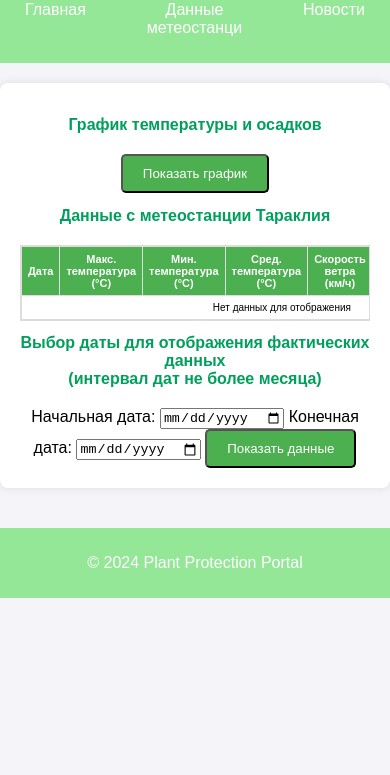
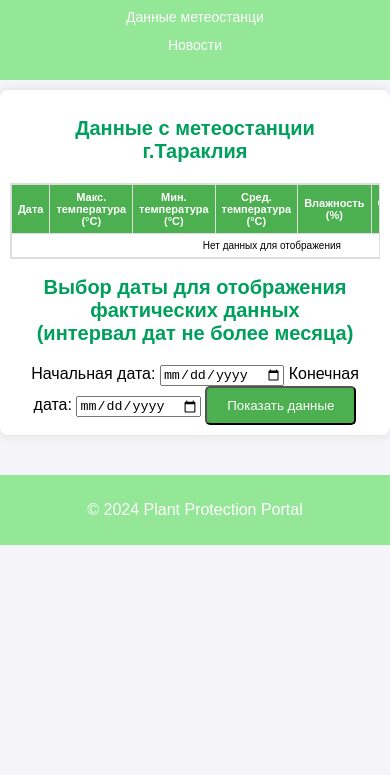
Before and after one commit to Bagirra/plant-protection-portal, a website: page meteo.html in a window 390 px wide. Shown: the part 69-844 px from the top of the page. Drawn offline with nearby package versions, Linux system fonts and the light colour scheme; no server answers.

Commit message:
адаптация

```diff
--- a/meteo.html
+++ b/meteo.html
@@ -20,11 +20,11 @@
     </header>
 
     <main>
-        <h2>График температуры и осадков</h2>
+        <!--<h2>График температуры и осадков</h2>
         <button id="showChartButton" class="button">Показать график</button>
-        <canvas id="meteoChart" width="400" height="200" style="display: none;"></canvas>
+        <canvas id="meteoChart" width="400" height="200" style="display: none;"></canvas>-->
 
-        <h2>Данные с метеостанции Тараклия </h2>
+        <h2>Данные с метеостанции </br>г.Тараклия </h2>
         <table id="meteoTable">
             <thead>
                 <tr>
@@ -32,10 +32,11 @@
                     <th>Макс. температура (°C)</th>
                     <th>Мин. температура (°C)</th>
                     <th>Сред. температура (°C)</th>
+                    <th>Влажность (%)</th>
+                    <th>Осадки (мм)</th>
                     <th>Скорость ветра (км/ч)</th>
                     <th>Точка росы (°C)</th>
-                    <th>Влажность (%)</th>
-                    <th>Осадки (мм)</th>
+
                 </tr>
             </thead>
             <tbody>
--- a/script_m.js
+++ b/script_m.js
@@ -46,10 +46,11 @@ function updateTable(data) {
                 <td>${Math.round(row.metric.tempHigh)} °C</td>
                 <td>${Math.round(row.metric.tempLow)} °C</td>
                 <td>${Math.round(row.metric.tempAvg)} °C</td>
+                <td>${row.humidityAvg !== undefined ? Math.round(row.humidityAvg) : '—'} %</td>
+                <td>${(row.metric.precipTotal || 0).toFixed(1)} мм</td>
                 <td>${Math.round(row.metric.windspeedAvg)} км/ч</td>
                 <td>${Math.round(row.metric.dewptHigh)} °C</td>
-                <td>${row.humidityAvg !== undefined ? Math.round(row.humidityAvg) : '—'} %</td>
-                <td>${(row.metric.precipTotal || 0).toFixed(1)} мм</td>
+
             </tr>
         `;
 
--- a/style.css
+++ b/style.css
@@ -829,3 +829,90 @@ footer {
         margin: 0 3px;
     }
 }
+/* внешний вид страниц для мобильных и планшетов */
+@media (max-width: 1024px) {
+    nav ul {
+        flex-direction: column;
+        align-items: center;
+    }
+
+    nav ul li {
+        margin: 10px 0;
+    }
+
+    main {
+        padding: 15px;
+    }
+
+    h2 {
+        font-size: 24px;
+    }
+
+    h1 {
+        font-size: 20px;
+    }
+}
+
+@media (max-width: 768px) {
+    header {
+        padding: 5px;
+    }
+
+    nav ul {
+        flex-direction: column;
+        align-items: center;
+    }
+
+    nav ul li {
+        margin: 8px 0;
+    }
+
+    nav ul li a {
+        font-size: 16px;
+    }
+
+    main {
+        padding: 10px;
+        margin-top: 10px;
+    }
+
+    h2 {
+        font-size: 22px;
+    }
+
+    h1 {
+        font-size: 18px;
+    }
+}
+
+@media (max-width: 480px) {
+    header {
+        padding: 5px;
+    }
+
+    nav ul {
+        flex-direction: column;
+        align-items: center;
+    }
+
+    nav ul li {
+        margin: 5px 0;
+    }
+
+    nav ul li a {
+        font-size: 14px;
+    }
+
+    main {
+        padding: 10px;
+        margin-top: 10px;
+    }
+
+    h2 {
+        font-size: 20px;
+    }
+
+    h1 {
+        font-size: 16px;
+    }
+}
```
Also changed, not shown: pests.html (+9 -8 lines).
